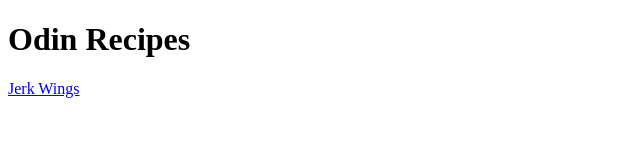
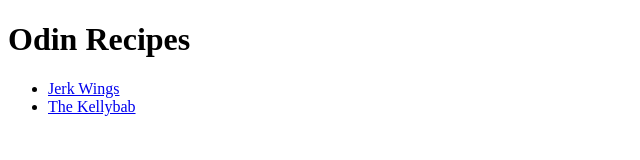
Before and after one commit to ChristianP-code/odin-recipes, a plain HTML site: page index.html in a window 1280 px wide. Shown: the whole page, without its empty margins (0-640 px from the left). Drawn offline with Linux system fonts and the light colour scheme.

Commit message:
Add kellybab recipe link to index.html
Add link to kellybab.html on index.html page

```diff
--- a/index.html
+++ b/index.html
@@ -6,6 +6,10 @@
     </head>
     <body>
         <h1>Odin Recipes</h1>
-        <a href="recipes/jerk-wings.html">Jerk Wings</a>
+            <ul>
+        <li><a href="recipes/jerk-wings.html">Jerk Wings</a></li>
+        <li><a href="recipes/kellybab.html">The Kellybab</a></li>
+
+            </ul>
     </body>
 </html>
```
